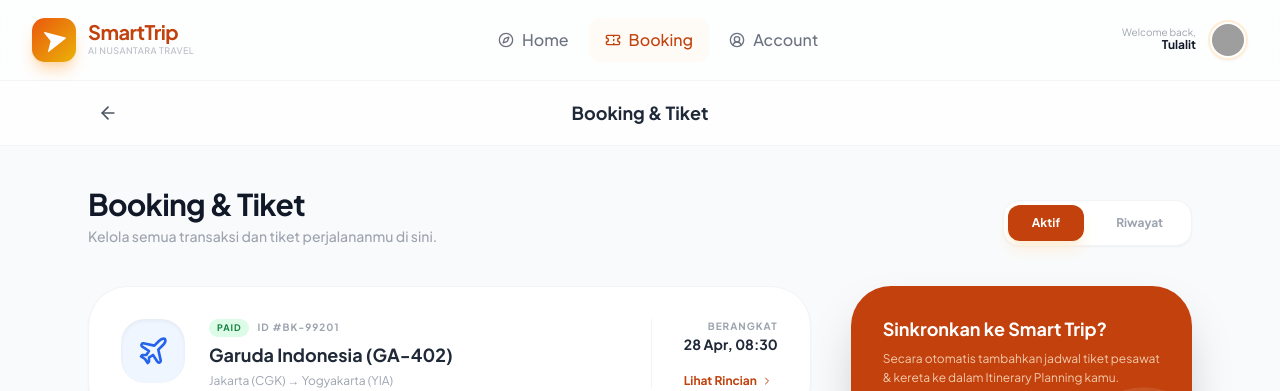
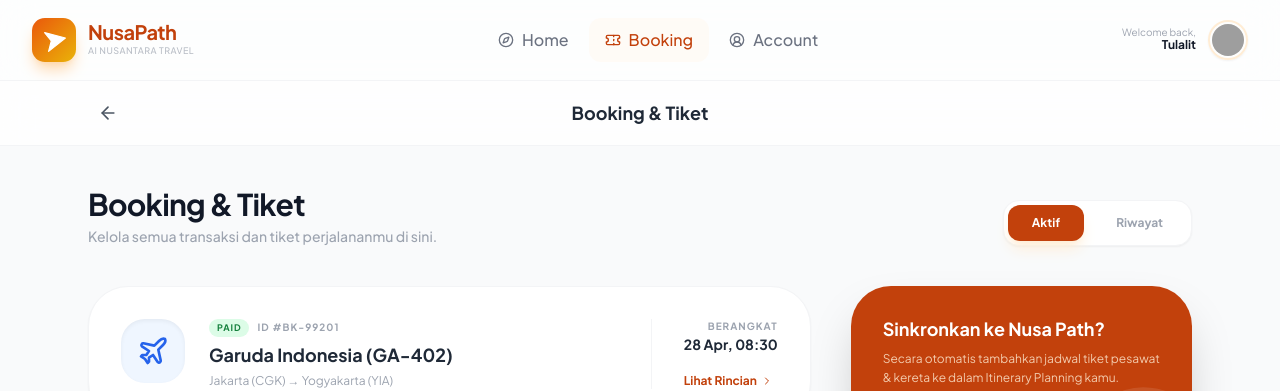
Before and after one commit to med4ka/smart-tourism-app, a Next.js app in the folder frontend/: page /booking in a window 1280 px wide. Shown: the top 391 px of the page. Built offline with nearby package versions, Linux system fonts and the light colour scheme; grey boxes are pictures that could not be loaded.

Commit message:
Fix Ngrok bypass header & Rebranding to NusaPath

```diff
--- a/frontend/app/booking/page.tsx
+++ b/frontend/app/booking/page.tsx
@@ -140,7 +140,7 @@
           <div className="lg:col-span-4 space-y-8">
             <div className="bg-orange-700 rounded-[2.5rem] p-8 text-white shadow-2xl relative overflow-hidden">
               <div className="relative z-10">
-                <h3 className="font-bold text-lg leading-tight">Sinkronkan ke Smart Trip?</h3>
+                <h3 className="font-bold text-lg leading-tight">Sinkronkan ke Nusa Path?</h3>
                 <p className="text-xs text-orange-100 mt-2 opacity-80 leading-relaxed">
                   Secara otomatis tambahkan jadwal tiket pesawat & kereta ke dalam Itinerary Planning kamu.
                 </p>
--- a/frontend/app/components/Navbar.tsx
+++ b/frontend/app/components/Navbar.tsx
@@ -18,7 +18,7 @@
                         </svg>
                          </div>
                           <div className="flex flex-col">
-                            <h1 className="font-bold text-xl tracking-tight text-orange-700 leading-none">SmartTrip</h1>
+                            <h1 className="font-bold text-xl tracking-tight text-orange-700 leading-none">NusaPath</h1>
                             <span className="text-[9px] text-gray-400 font-medium tracking-wider uppercase opacity-70 mt-0.5">AI Nusantara Travel</span>
                         </div>
                       </Link>
--- a/frontend/app/page.tsx
+++ b/frontend/app/page.tsx
@@ -165,12 +165,12 @@
               <Zap className="w-4 h-4 text-orange-500" /> QUICK MENU
             </h3>
             <div className="space-y-4">
-              <Link href="/smartrip" className="w-full flex items-center justify-between p-4 bg-orange-50/50 hover:bg-orange-100 transition-colors rounded-2xl group cursor-pointer">
+              <Link href="/nusapath" className="w-full flex items-center justify-between p-4 bg-orange-50/50 hover:bg-orange-100 transition-colors rounded-2xl group cursor-pointer">
                 <div className="flex items-center gap-3">
                   <div className="w-10 h-10 bg-white rounded-xl flex items-center justify-center text-orange-700 shadow-sm">
                     <Sparkles className="w-5 h-5" />
                   </div>
-                  <span className="font-bold text-sm text-gray-700">Smart Trip</span>
+                  <span className="font-bold text-sm text-gray-700">NusaPath</span>
                 </div>
                 <ChevronRight className="w-4 h-4 text-gray-300 group-hover:translate-x-1 transition-transform" />
               </Link>
--- a/frontend/app/trending/page.tsx
+++ b/frontend/app/trending/page.tsx
@@ -14,7 +14,12 @@
   useEffect(() => {
     const fetchDestinations = async () => {
       try {
-        const res = await fetch("https://aspirate-shine-chihuahua.ngrok-free.dev/api/destinations", { cache: "no-store" });
+        const res = await fetch("https://aspirate-shine-chihuahua.ngrok-free.dev/api/destinations", {
+          cache: "no-store",
+          headers: {
+            "ngrok-skip-browser-warning": "true"
+          }
+        });
         if (!res.ok) throw new Error("Gagal terhubung ke Markas Golang");
 
         const data = await res.json();
```
